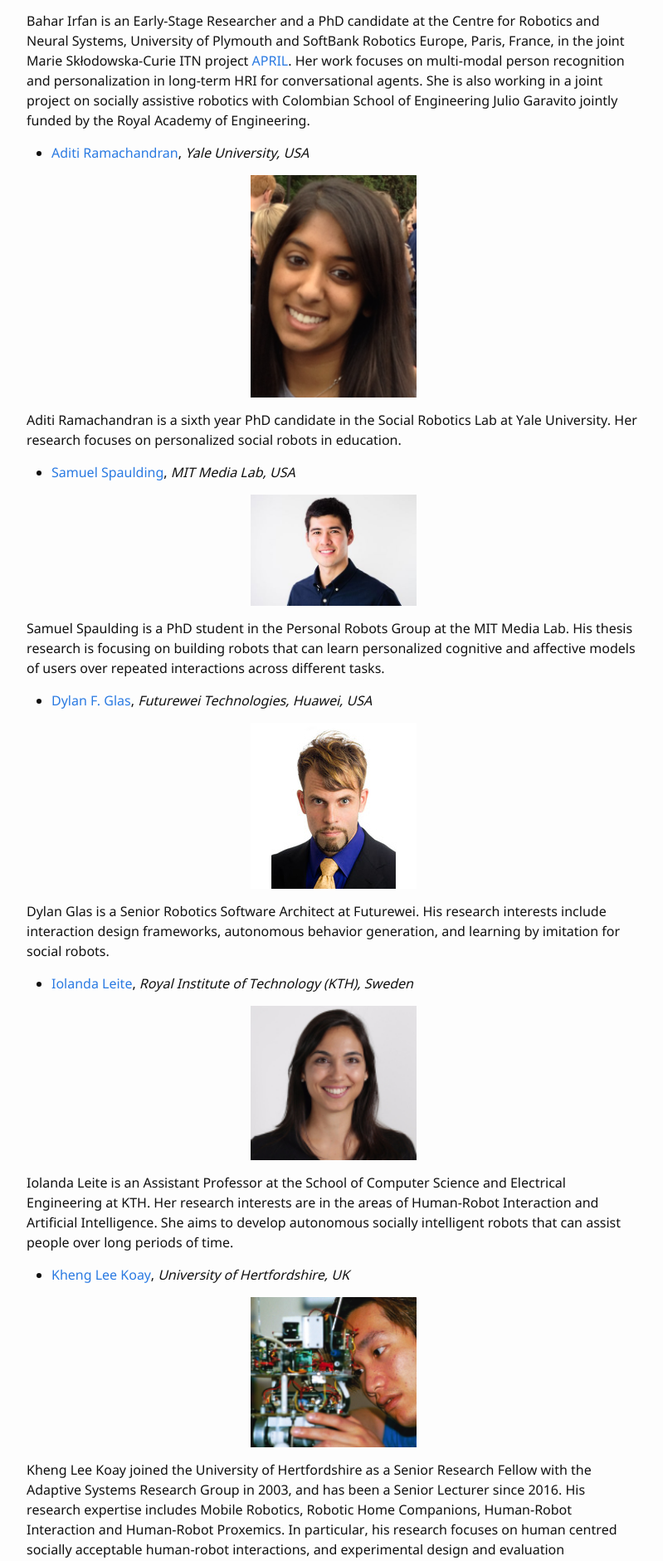
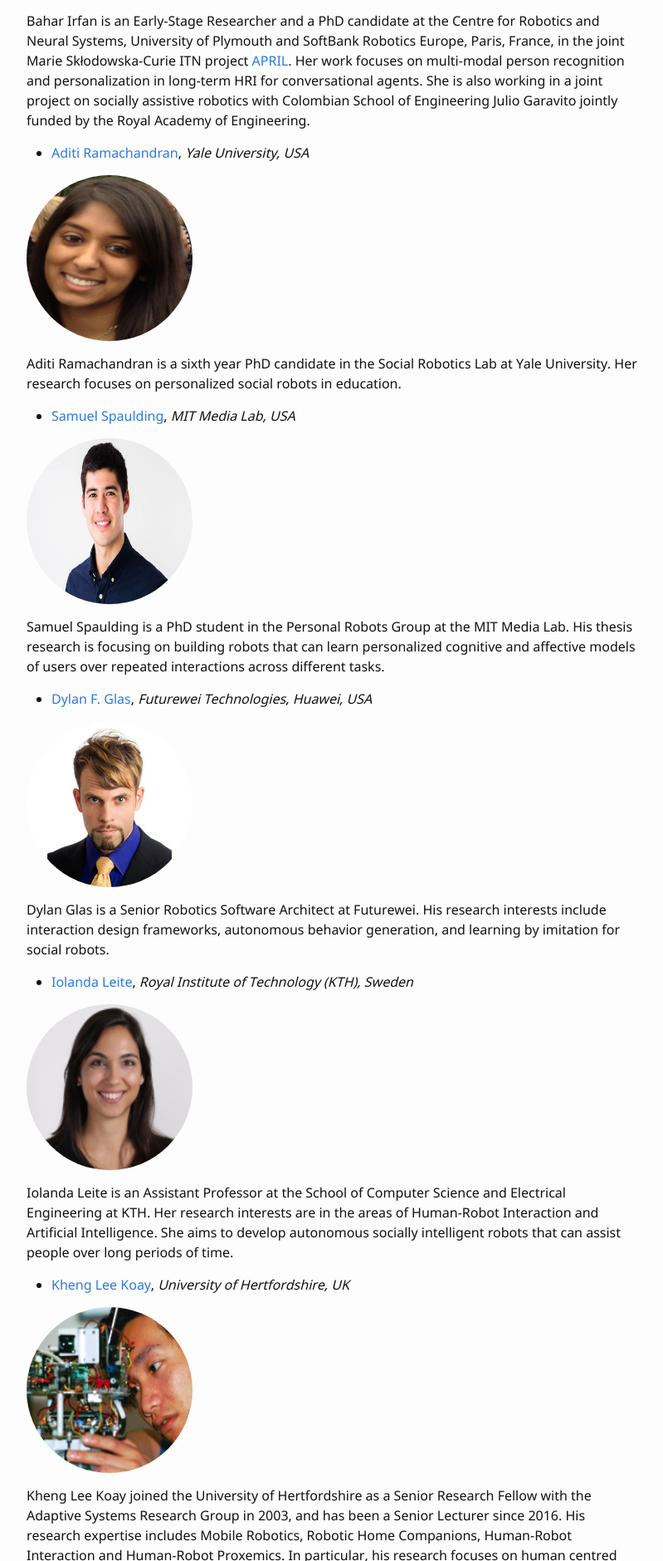
Before and after one commit to mcstaffa81/leap_hri_2023.io, a Jekyll site: the page built from 3-organizers.md, in a window 1280 px wide. Shown: the part 440-2321 px from the top of the page at 83% size, without its empty margins (238-1037 px from the left). Built offline with Jekyll 4.4.1, drawn with Linux system fonts in a browser that asks for light colours.

Commit message:
formatting organizers pictures

```diff
--- a/3-organizers.md
+++ b/3-organizers.md
@@ -6,10 +6,10 @@ nav: true
 ## Organizing Committee
 
 <div class="id-pics" markdown="1">
+
 - [Bahar Irfan](https://www.baharirfan.com/), *University of Plymouth, UK*
 {% include figure.html img="bahar-irfan.jpg" alt="Bahar Irfan" width="200px" height="200px" %}
 Bahar Irfan is an Early-Stage Researcher and a PhD candidate at the Centre for Robotics and Neural Systems, University of Plymouth and SoftBank Robotics Europe, Paris, France, in the joint Marie Skłodowska-Curie ITN project [APRIL](https://www.fose1.plymouth.ac.uk/socem/crns/april/). Her work focuses on multi-modal person recognition and personalization in long-term HRI for conversational agents. She is also working in a joint project on socially assistive robotics with Colombian School of Engineering Julio Garavito jointly funded by the Royal Academy of Engineering.
-</div>
 
 - [Aditi Ramachandran](http://www.aditiramachandran.com/), *Yale University, USA*
 {% include figure.html img="aditi-ramachandran.png" alt="Aditi Ramachandran" width="200px" height="200px" %}
@@ -31,6 +31,8 @@ Iolanda Leite is an Assistant Professor at the School of Computer Science and El
 {% include figure.html img="kheng-lee-koay.png" alt="Kheng Lee Koay" width="200px" height="200px" %}
 Kheng Lee Koay joined the University of Hertfordshire as a Senior Research Fellow with the Adaptive Systems Research Group in 2003, and has been a Senior Lecturer since 2016. His research expertise includes Mobile Robotics, Robotic Home Companions, Human-Robot Interaction and Human-Robot Proxemics. In particular, his research focuses on human centred socially acceptable human-robot interactions, and experimental design and evaluation methodologies. He has successfully conducted a large number of short-term and long-term HRI experimental user studies in the area of robotic home companions, which are designed to interact with and operate safely in domestic environments.
 
+</div>
+
 ## Sponsors
 <table>
     <tr>
--- a/css/main.scss
+++ b/css/main.scss
@@ -65,7 +65,8 @@ $on-laptop:        800px !default;
  * Images
  */
 .id-pics img {
-  align: left;
+  height: 200px;
+  width: 200px;
   border-radius: 50%;
   display: inline-block;
 }
```
